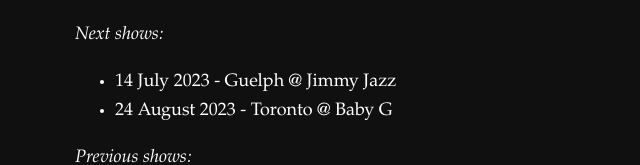
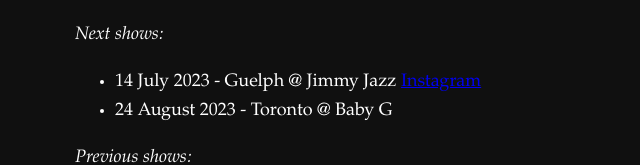
Before and after one commit to spike01/pit, a plain HTML site: page index.html in a window 1280 px wide. Shown: the part 410-575 px from the top of the page, without its empty margins (240-880 px from the left). Drawn offline with Linux system fonts and the light colour scheme.

Commit message:
Add Insta link for Guelph

```diff
--- a/index.html
+++ b/index.html
@@ -24,7 +24,7 @@
     </ul>
   <p><em>Next shows:</em></p>
     <ul>
-      <li>14 July 2023 - Guelph @ Jimmy Jazz</li>
+      <li>14 July 2023 - Guelph @ Jimmy Jazz <a href="https://www.instagram.com/p/Ct7hMDapXt5/">Instagram</a></li>
       <li>24 August 2023 - Toronto @ Baby G</li>
     </ul>
   <p><em>Previous shows:</em>
```
